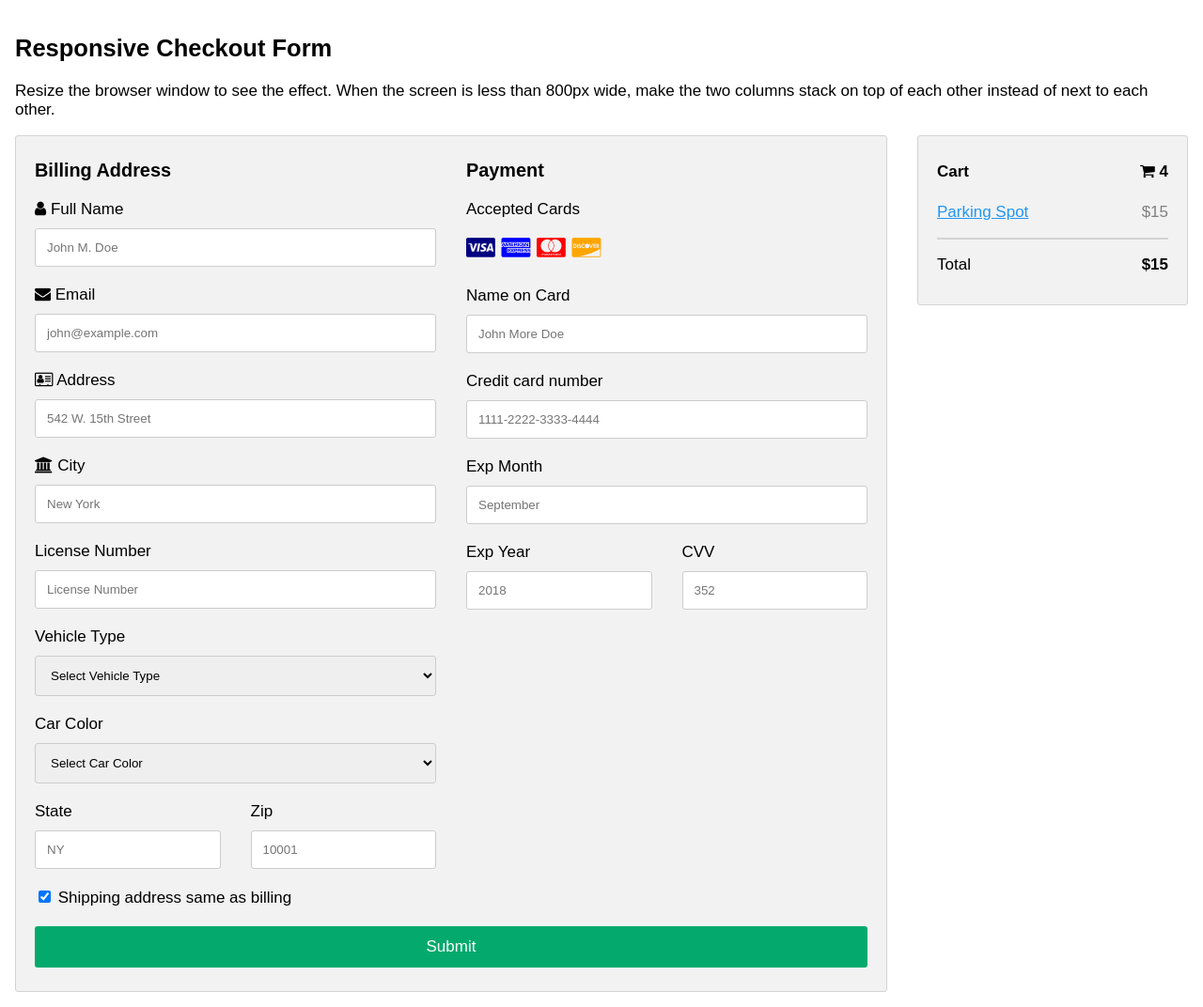
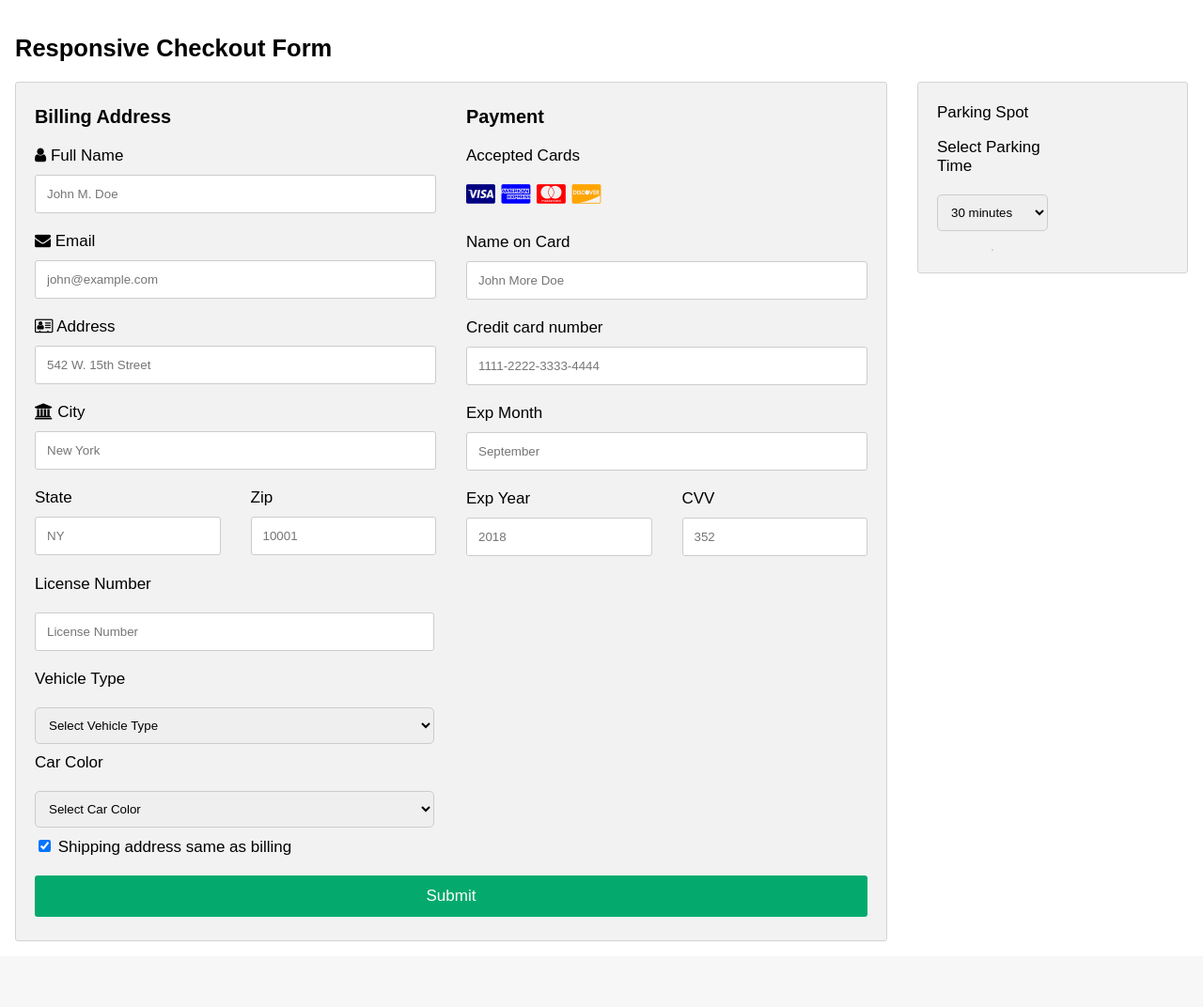
Before and after one commit to VForev/cscd350dep, a Flask app: page /checkout in a window 1280 px wide. Shown: the whole page at 94% size. After the commit the page ends 1002 px from the top, so only its background shows below. Run offline with Flask 3, Linux system fonts and the light colour scheme.

Commit message:
final ithink

```diff
--- a/cscd350/app.py
+++ b/cscd350/app.py
@@ -1,4 +1,4 @@
-import datetime
+from datetime import datetime
 import os
 
 from flask import Flask, render_template, request, jsonify, session
@@ -46,7 +46,7 @@ def init_db():
 
     cursor.execute('''CREATE TABLE IF NOT EXISTS Vehicle (
     VehicleID INTEGER PRIMARY KEY AUTOINCREMENT,
-    UserID INTEGER NOT NULL,
+    UserID INTEGER,
     LicensePlate TEXT NOT NULL UNIQUE,
     VehicleType TEXT NOT NULL,
     VehicleColor TEXT NOT NULL,
@@ -85,6 +85,20 @@ def index():
 
 @app.route('/availability.html')
 def avl():
+
+    conn = sqlite3.connect('parking.db')
+    cursor = conn.cursor()
+    cursor.execute("SELECT * FROM Reservations")
+
+    res = cursor.fetchall()
+    currentTime = datetime.now().strftime('%Y-%m-%d %H:%M:%S')
+    for r in res:
+        if r[5] < currentTime:
+            cursor.execute("DELETE FROM Reservations WHERE ReservationID = ?", (r[0],))
+
+    conn.commit()
+    conn.close()
+
     if 'username' in session:
         return render_template('userAvailability.html', username=session['username'])
     else:
@@ -137,9 +151,11 @@ def reserve():
     data = request.json
     spot_id = data.get('spot_id')
     parking_lot_id = data.get('parking_lot_id', 1)  # Assuming a default parking lot ID
-    vehicle_id = data.get('vehicle_id', 1)  # Assuming a default vehicle ID
     start_time = data.get('start_time', '2024-01-01 00:00:00')  # Default start time
     end_time = data.get('end_time', '2024-12-31 00:00:00')  # Default end time
+    licenseNum = data.get('license_number', '123456')
+    vehicleType = data.get('vehicle_type', 'Car')
+    vehicleColor = data.get('car_color', 'Black')
 
     conn = sqlite3.connect('parking.db')
     cursor = conn.cursor()
@@ -149,10 +165,14 @@ def reserve():
         userID = cursor.fetchone()[0]
         cursor.execute("SELECT VehicleID FROM Vehicle WHERE UserID = ?", (userID,))
         vehicle_id = cursor.fetchone()[0]
+    else:
+        cursor.execute("INSERT OR IGNORE INTO Vehicle (UserID, LicensePlate, VehicleType, VehicleColor) VALUES (?, ?, ?, ?)", (None, licenseNum, vehicleType, vehicleColor))
+        cursor.execute("SELECT VehicleID FROM Vehicle WHERE LicensePlate = ?", (licenseNum,))
+        vehicle_id = cursor.fetchone()[0]
 
     cursor.execute('''INSERT INTO reservations (SpotID, ParkingLotID, VehicleID, StartTime, EndTime)
                       VALUES (?, ?, ?, ?, ?)''',
-            (spot_id, parking_lot_id, vehicle_id, start_time, end_time))
+                   (spot_id, parking_lot_id, vehicle_id, start_time, end_time))
     conn.commit()
     conn.close()
 
@@ -325,4 +345,4 @@ def editProfile():
 
 if __name__ == '__main__':
     init_db()
-    app.run(debug=True)
+    app.run(debug=True, host="0.0.0.0", port=8090)
--- a/cscd350/templates/checkout.html
+++ b/cscd350/templates/checkout.html
@@ -4,6 +4,20 @@
 <meta name="viewport" content="width=device-width, initial-scale=1">
 <link rel="stylesheet" href="https://cdnjs.cloudflare.com/ajax/libs/font-awesome/4.7.0/css/font-awesome.min.css">
 <style>
+    .form-column {
+    display: flex;
+    flex-direction: column;
+    width: 48%;
+  }
+
+  .form-column input,
+  .form-column select {
+    width: 100%;
+    padding: 10px;
+    margin: 10px 0;
+    border: 1px solid #ccc;
+    border-radius: 5px;
+  }
 body {
   font-family: Arial;
   font-size: 17px;
@@ -50,7 +64,7 @@ body {
   border-radius: 3px;
 }
 
-input[type=text], select {
+input[type=text] {
   width: 100%;
   margin-bottom: 20px;
   padding: 12px;
@@ -111,13 +125,14 @@ span.price {
 <body>
 
 <h2>Responsive Checkout Form</h2>
-<p>Resize the browser window to see the effect. When the screen is less than 800px wide, make the two columns stack on top of each other instead of next to each other.</p>
 <div class="row">
   <div class="col-75">
     <div class="container">
       <form id="checkout-form">
         <div class="row">
           <div class="col-50">
+
+
             <h3>Billing Address</h3>
             <label for="fname"><i class="fa fa-user"></i> Full Name</label>
             <input type="text" id="fname" name="firstname" placeholder="John M. Doe">
@@ -195,6 +182,35 @@ span.price {
             </div>
           </div>
         </div>
+
+        <div class="form-column">
+              <label for="lic" class="visually-hidden">License Number</label>
+              <input type="text" id="lic" name="lic" placeholder="License Number" required>
+
+              <label for="vehicle-type" class="visually-hidden">Vehicle Type</label>
+              <select id="vehicle-type" name="vehicle-type" required>
+                <option value="" disabled selected>Select Vehicle Type</option>
+                <option value="Car">Car</option>
+                <option value="Truck">Truck</option>
+                <option value="Motorcycle">Motorcycle</option>
+              </select>
+
+              <label for="color" class="visually-hidden">Car Color</label>
+              <select id="color" name="color" required>
+                <option value="" disabled selected>Select Car Color</option>
+                <option value="Black" style="background-color: black; color: white;">Black</option>
+                <option value="White" style="background-color: white; color: black;">White</option>
+                <option value="Gray" style="background-color: gray; color: white;">Gray</option>
+                <option value="Silver" style="background-color: silver; color: black;">Silver</option>
+                <option value="Red" style="background-color: red; color: white;">Red</option>
+                <option value="Blue" style="background-color: blue; color: white;">Blue</option>
+                <option value="Brown" style="background-color: brown; color: white;">Brown</option>
+                <option value="Green" style="background-color: green; color: white;">Green</option>
+                <option value="Orange" style="background-color: orange; color: white;">Orange</option>
+                <option value="Pink" style="background-color: pink; color: black;">Pink</option>
+              </select>
+            </div>
+
         <label>
           <input type="checkbox" checked="checked" name="sameadr"> Shipping address same as billing
         </label>
@@ -204,13 +220,24 @@ span.price {
   </div>
   <div class="col-25">
     <div class="container">
-      <h4>Cart <span class="price" style="color:black"><i class="fa fa-shopping-cart"></i> <b>4</b></span></h4>
-      <p><a href="#">Parking Spot</a> <span class="price">$15</span></p>
+      <div class="form-column">
+      <p>Parking Spot<span class="price"></span></p>
+      <label for="parking-time">Select Parking Time</label>
+      <select id="parking-time">
+        <option value="30">30 minutes</option>
+        <option value="60">1 hour</option>
+        <option value="90">1.5 hours</option>
+        <option value="120">2 hours</option>
+        <option value="150">2.5 hours</option>
+        <option value="180">3 hours</option>
+        <option value="210">3.5 hours</option>
+        <option value="240">4 hours</option>
+      </select>
       <hr>
-      <p>Total <span class="price" style="color:black"><b>$15</b></span></p>
     </div>
   </div>
-</div>
+  </div>
+
 <script>
   document.addEventListener('DOMContentLoaded', function() {
     const checkoutForm = document.getElementById('checkout-form');
@@ -225,14 +252,14 @@ span.price {
       }
 
       const parkingLotId = 1;  // Default parking lot ID
-      const vehicleId = 1;  // Default vehicle ID
 
       const licenseNumber = document.getElementById('lic').value;
       const vehicleType = document.getElementById('vehicle-type').value;
       const carColor = document.getElementById('color').value;
 
-      const now = new Date();
-      const endT = new Date(now.getTime() + 4 * 60 * 60 * 1000);  // + 4 hours from now
+      const now = new Date( (new Date()).getTime() - 7 * 60 * 60 * 1000);  // Subtract 7 hours from current time to get PST
+      const parkingTime = document.getElementById('parking-time').value;
+      const endT = new Date(now.getTime() + parkingTime * 60 * 1000);  // increment by selected minutes
 
       const startTime = now.toISOString().slice(0, 19).replace('T', ' ');
       const endTime = endT.toISOString().slice(0, 19).replace('T', ' ');
@@ -245,7 +272,6 @@ span.price {
         body: JSON.stringify({
           spot_id: spotId,
           parking_lot_id: parkingLotId,
-          vehicle_id: vehicleId,
           license_number: licenseNumber,
           vehicle_type: vehicleType,
           car_color: carColor,
--- a/cscd350/templates/userProfile.html
+++ b/cscd350/templates/userProfile.html
@@ -148,6 +148,7 @@
     <p>Vehicle Color: {{ vehicle_color }}</p>
     <p>License Plate: {{ license_plate }}</p>
     <a onclick="openEditProfileModal()">Edit Profile</a>
+    <br>
     <form action="/logout" method="POST">
         <button type="submit">Logout</button>
     </form>
```
Also changed, not shown: other parts of cscd350/templates/checkout.html (+4 -28 lines), cscd350/templates/userCheckout.html (+35 -8 lines), 3 other files.
